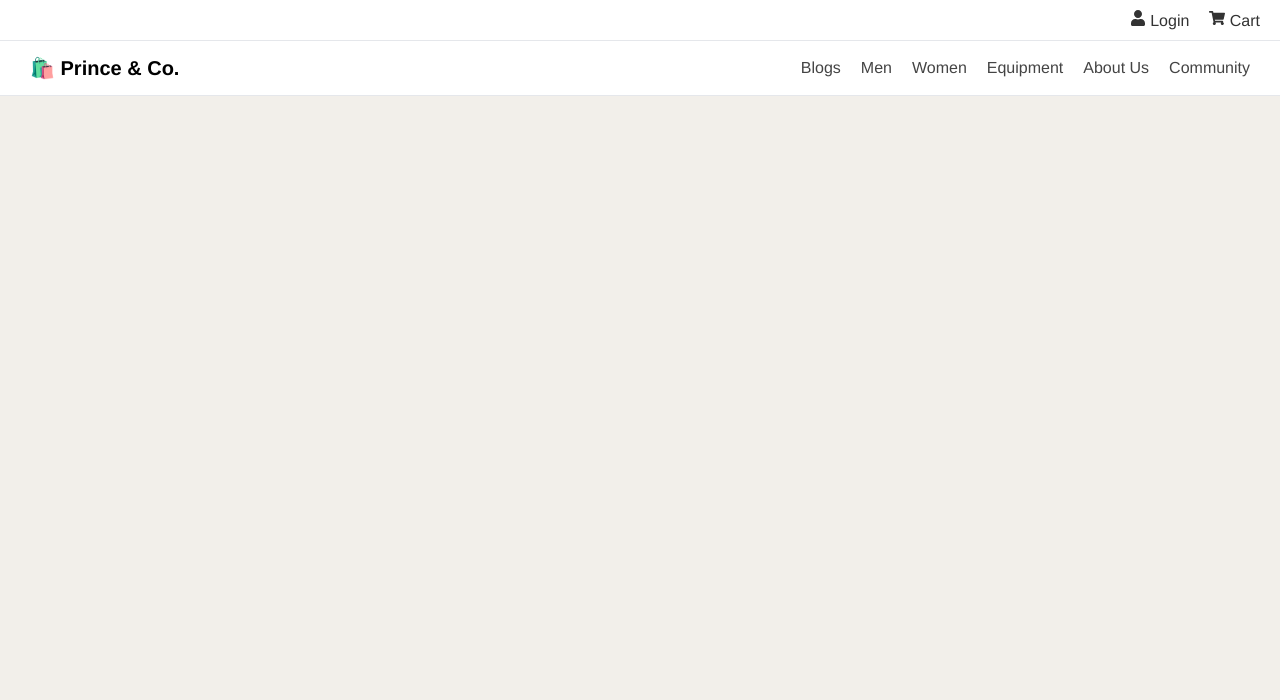
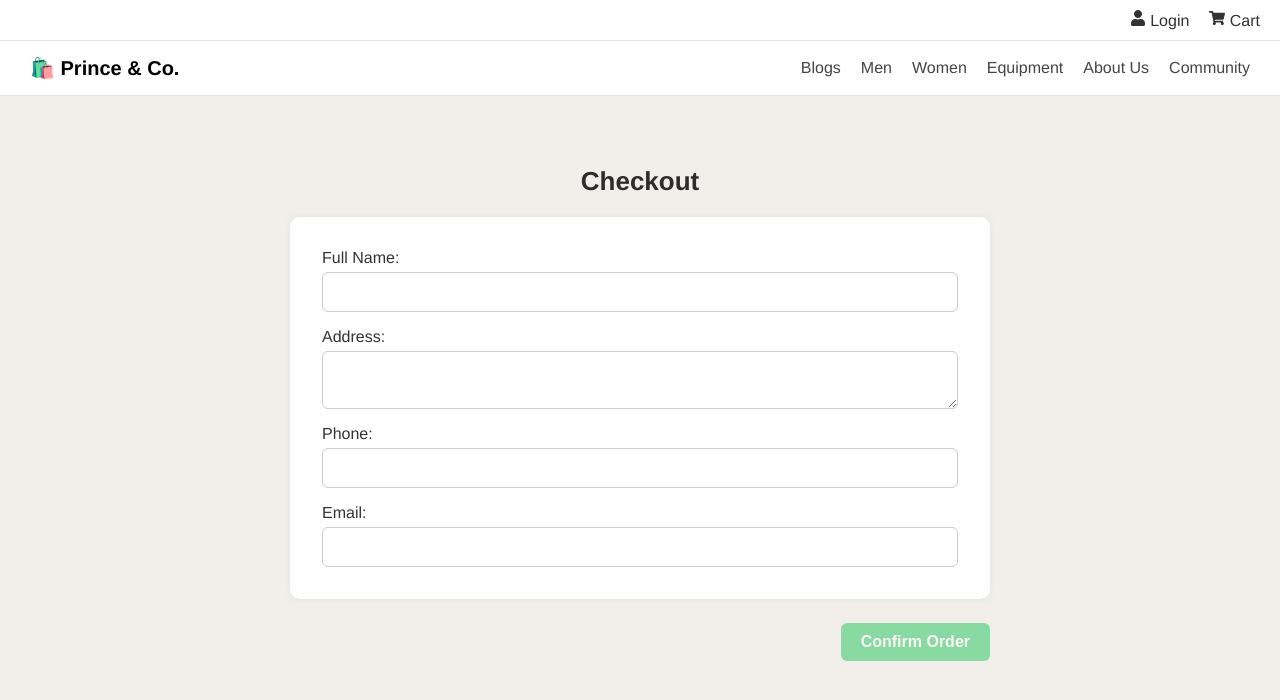
Before and after one commit to princeparvat80/adobe_ecommerce, a React (Create React App) app: page /checkout in a window 1280 px wide. Shown: the top 700 px of the page. Built offline with nearby package versions, Linux system fonts and the light colour scheme.

Commit message:
checkout added

```diff
--- a/src/App.css
+++ b/src/App.css
@@ -531,6 +531,48 @@ body {
   margin-top: 20px;
 }
 
+.checkout-form {
+  background: #ffffff;
+  border-radius: 10px;
+  padding: 2rem;
+  margin-bottom: 1.5rem;
+  box-shadow: 0 0 8px rgba(0, 0, 0, 0.06);
+  display: flex;
+  flex-direction: column;
+  gap: 1rem;
+}
+
+.checkout-form label {
+  display: flex;
+  flex-direction: column;
+  font-weight: 500;
+  color: #333;
+}
+
+.checkout-form input,
+.checkout-form textarea {
+  padding: 10px;
+  border: 1px solid #ccc;
+  border-radius: 6px;
+  margin-top: 5px;
+  font-size: 1rem;
+}
+
+.checkout-summary {
+  text-align: right;
+}
+
+.confirm-btn {
+  background-color: #22c55e;
+  color: white;
+  padding: 12px 24px;
+  border: none;
+  border-radius: 6px;
+  font-weight: 600;
+  font-size: 1rem;
+  cursor: pointer;
+}
+
 .checkout-btn {
   background-color: #4F46E5;
   color: white;
@@ -539,3 +581,30 @@ body {
   border-radius: 6px;
   cursor: pointer;
 }
+.checkout-container {
+  padding: 3rem 1rem;
+  max-width: 700px;
+  margin: auto;
+}
+
+.checkout-section {
+  background: #ffffff;
+  border-radius: 10px;
+  padding: 1.5rem;
+  margin-bottom: 1.5rem;
+  box-shadow: 0 0 8px rgba(0, 0, 0, 0.06);
+}
+
+.checkout-summary {
+  text-align: right;
+}
+
+.confirm-btn {
+  background-color: #22c55e;
+  color: white;
+  padding: 10px 20px;
+  border: none;
+  border-radius: 6px;
+  font-weight: 600;
+  cursor: pointer;
+}
--- a/src/App.js
+++ b/src/App.js
@@ -14,6 +14,7 @@ import CartProvider from "./context/CartContext";
 import { ToastContainer } from 'react-toastify';
 import 'react-toastify/dist/ReactToastify.css';
 import Cart from './pages/Cart';
+import Checkout from './pages/Checkout';
 
 function App() {
   return (
@@ -31,6 +32,8 @@ function App() {
         <Route path="/Community" element={<Community />} />
         <Route path="/product/:id" element={<ProductDetail />} />
         <Route path="/cart" element={<Cart />} />
+<Route path="/checkout" element={<Checkout />} />
+
       </Routes>
       <ToastContainer position="top-right" autoClose={1500} />
     </Router>
--- a/src/pages/Cart.js
+++ b/src/pages/Cart.js
@@ -1,6 +1,7 @@
 import React, { useContext } from "react";
 import { CartContext } from "../context/CartContext";
 import "../App.css";
+import { Link } from "react-router-dom";
 
 const Cart = () => {
   const { cartItems, removeFromCart } = useContext(CartContext);
@@ -21,7 +22,10 @@ const Cart = () => {
             <div className="cart-item-info">
               <h4>{item.name}</h4>
               <p>₹{item.price}</p>
-              <button className="remove-btn" onClick={() => removeFromCart(item.id)}>
+              <button
+                className="remove-btn"
+                onClick={() => removeFromCart(item.id)}
+              >
                 Remove
               </button>
             </div>
@@ -30,7 +34,9 @@ const Cart = () => {
       </div>
       <div className="cart-summary">
         <h3>Total: ₹{total}</h3>
-        <button className="checkout-btn">Proceed to Checkout</button>
+        <Link to="/checkout">
+          <button className="checkout-btn">Proceed to Checkout</button>
+        </Link>
       </div>
     </div>
   );
--- a/src/pages/Checkout.js
+++ b/src/pages/Checkout.js
@@ -1,12 +1,80 @@
-
-import React from "react";
-
+import React, { useState, useEffect } from "react";
 import "../App.css";
 
+const Checkout = () => {
+  const [formData, setFormData] = useState({
+    name: "",
+    address: "",
+    phone: "",
+    email: ""
+  });
 
-const Checkout     = () => {
+  // Load data from sessionStorage on first render
+  useEffect(() => {
+    const savedData = sessionStorage.getItem("checkoutData");
+    if (savedData) {
+      setFormData(JSON.parse(savedData));
+    }
+  }, []);
+
+  // Save data to sessionStorage on every change
+  useEffect(() => {
+    sessionStorage.setItem("checkoutData", JSON.stringify(formData));
+  }, [formData]);
+
+  const isFormValid = Object.values(formData).every((value) => value.trim() !== "");
+
+  const handleChange = (e) => {
+    setFormData((prev) => ({
+      ...prev,
+      [e.target.name]: e.target.value
+    }));
+  };
+
+  const handleConfirm = () => {
+    alert("✅ Order placed successfully!");
+    sessionStorage.removeItem("checkoutData");
+    window.location.href = "/";
+  };
+
   return (
-<h1>Checkout    page </h1>  );
+    <div className="checkout-container">
+      <h2 className="section-title">Checkout</h2>
+
+      <div className="checkout-form">
+        <label>
+          Full Name:
+          <input name="name" type="text" value={formData.name} onChange={handleChange} required />
+        </label>
+
+        <label>
+          Address:
+          <textarea name="address" value={formData.address} onChange={handleChange} required />
+        </label>
+
+        <label>
+          Phone:
+          <input name="phone" type="tel" value={formData.phone} onChange={handleChange} required />
+        </label>
+
+        <label>
+          Email:
+          <input name="email" type="email" value={formData.email} onChange={handleChange} required />
+        </label>
+      </div>
+
+      <div className="checkout-summary">
+        <button
+          className="confirm-btn"
+          onClick={handleConfirm}
+          disabled={!isFormValid}
+          style={{ opacity: isFormValid ? 1 : 0.5 }}
+        >
+          Confirm Order
+        </button>
+      </div>
+    </div>
+  );
 };
 
-export default Checkout    ;
+export default Checkout;
```
